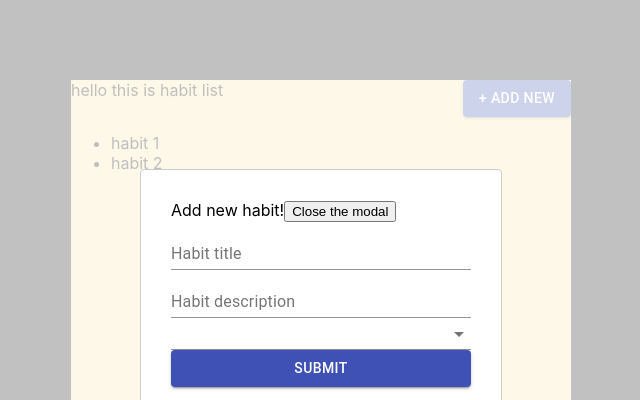
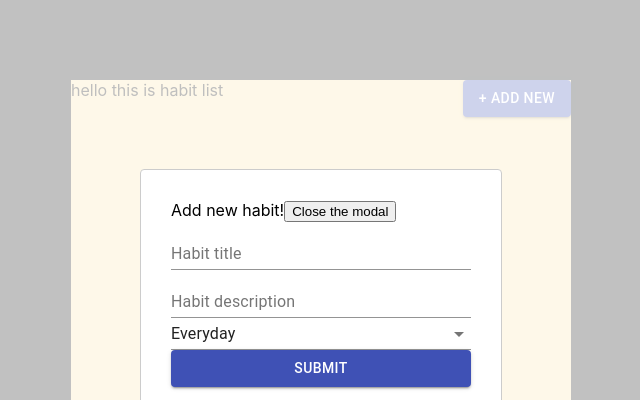
Before and after one commit to agatapst/habit-tracker, a React (Create React App) app: page / in a window 1280 px wide. Both pictures are taken after a click on the button "+ ADD NEW". Shown: the top 400 px of the page, without its empty margins (319-959 px from the left). Built offline with nearby package versions, Linux system fonts and the light colour scheme.

Commit message:
Show added habits on the main page

```diff
--- a/src/components/AddNewHabitModal/index.jsx
+++ b/src/components/AddNewHabitModal/index.jsx
@@ -23,9 +23,10 @@ createStyles({
 }),
 );
 
-export const AddNewHintModal = ({
+export const AddNewHabitModal = ({
   isOpen,
   onClose,
+  addNewHabit,
   children,
   ...props
 }) => {
@@ -53,9 +54,10 @@ export const AddNewHintModal = ({
     <button onClick={onClose}>Close the modal</button>
 
     <Formik
-    initialValues={{title: ''}}
+    initialValues={{title: '', description: '', repeatMode: 'everyday'}}
     onSubmit={(values, actions) => {
-      console.log('submit')
+      console.log('submit');
+      addNewHabit(values);
       // updateHabitList(updatedHabitList);
     }}
     render={(isSumbitting) => (
@@ -73,8 +75,7 @@ export const AddNewHintModal = ({
 
         <SelectInputField
         label="Repeat mode"
-        name="Repeat mode"
-        value=''
+        name="repeatMode"
         >
           <MenuItem value='everyday'>Everyday</MenuItem>
           <MenuItem value='once a week'>Once a week</MenuItem>
--- a/src/components/HabitList/index.jsx
+++ b/src/components/HabitList/index.jsx
@@ -1,20 +1,27 @@
 import React, { useState } from 'react';
-import { AddNewHintModal } from '../AddNewHabitModal';
+import { AddNewHabitModal } from '../AddNewHabitModal';
 import Button from '@material-ui/core/Button';
 import Box from '@material-ui/core/Box';
 
 export const HabitList = () => {
-  const [isModalOpen, setModalOpen] = useState(false)
+  const [isModalOpen, setModalOpen] = useState(false);
+  const [habitsList, setHabitsList] = useState([]);
+
+  const addNewHabit = habit => setHabitsList([...habitsList, habit]);
+
   return (
     <Box height={600} width={500} m={10} bgcolor="#FCE4A6">
         <Box display="flex" justifyContent="space-between">
           hello this is habit list
           <Button variant="contained" color="primary" onClick={ () => {setModalOpen(true)}}>+ add new</Button>
         </Box>
-        <AddNewHintModal isOpen={isModalOpen} onClose={ () => {setModalOpen(false)}} />
+        <AddNewHabitModal addNewHabit={addNewHabit} isOpen={isModalOpen} onClose={ () => {setModalOpen(false)}} />
         <ul>
-          <li>habit 1</li>
-          <li>habit 2</li>
+
+          {habitsList.map((habit, index) => (
+            <li key={index}>{habit.title} {habit.description} {habit.repeatMode}</li>
+          ))}
+
         </ul>
     </Box>
   );
--- a/src/components/InputField/index.jsx
+++ b/src/components/InputField/index.jsx
@@ -10,16 +10,11 @@ export function InputField ({
     return (
       <Field
         name={name}
-        render={({
-          field: { value, onChange: handleChange, ...field },
-          form
-        }) => {
-
+        render={({field}) => {
           return (
               <TextField
                 {...props}
                 {...field}
-                value={value}
                 label={label}
               />
           );
@@ -37,17 +32,13 @@ export function InputField ({
     return (
       <Field
         name={name}
-        render={({
-          field: { value, onChange: handleChange, ...field },
-          form
-        }) => {
+        render={({field}) => {
 
           return (
               <Select
+                label={label}
+                {...field}
                 {...props}
-                {...field}
-                value={value}
-                label={label}
               >
                 {children}
               </Select>
```
